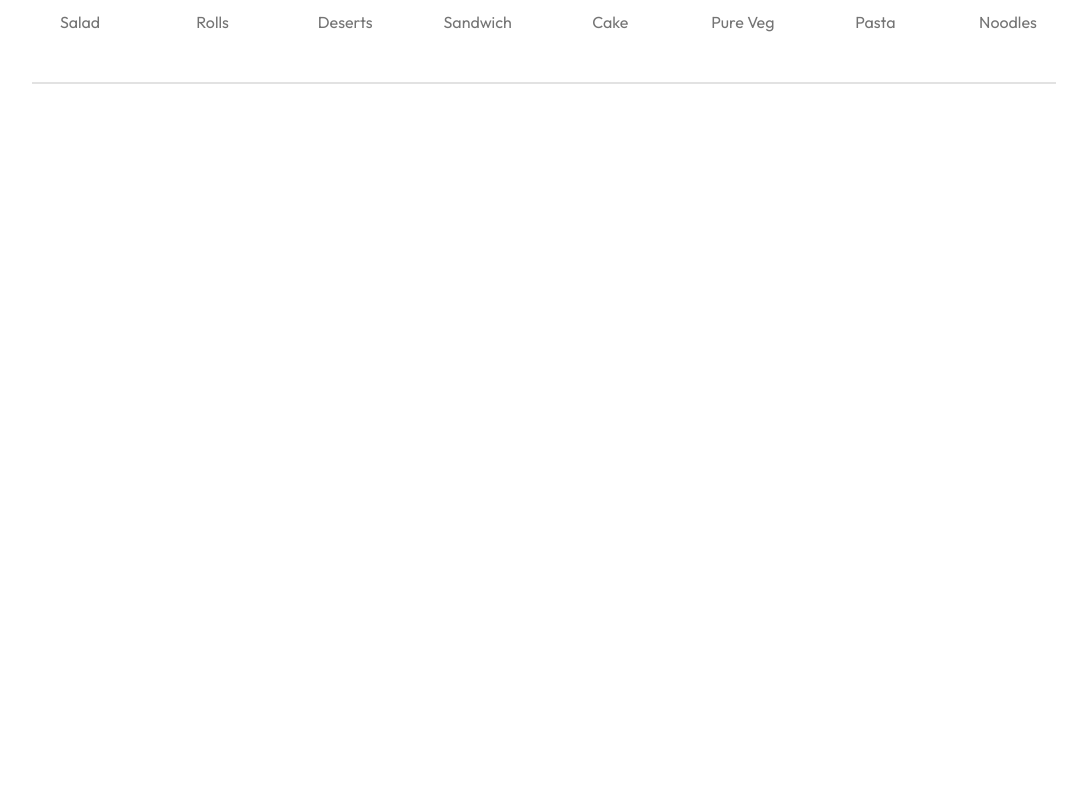
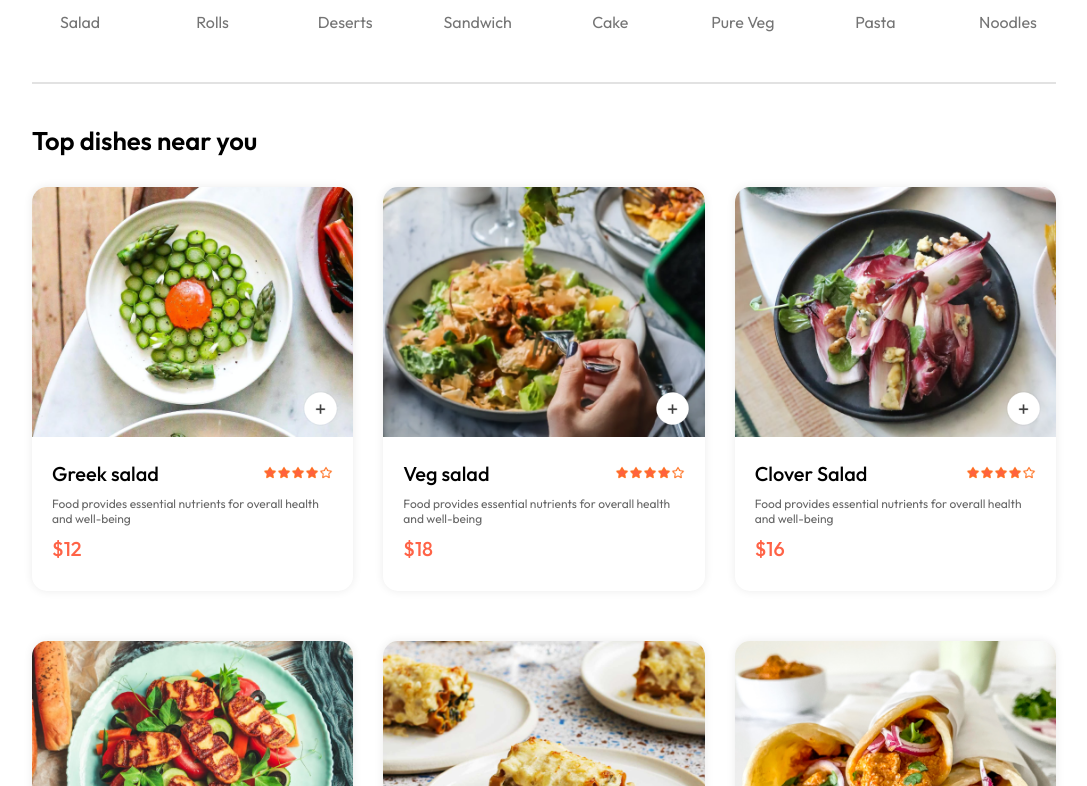
Before and after one commit to Mohan0416/Food-Ordering-Website, a React (Vite) app: page / in a window 1280 px wide. Shown: the part 854-1640 px from the top of the page, without its empty margins (96-1183 px from the left). Before the commit the page ends 948 px from the top, so only its background shows below. Built offline with nearby package versions, Linux system fonts and the light colour scheme.

Commit message:
food items added

```diff
--- /dev/null
+++ b/src/components/Display/Display.css
@@ -0,0 +1,14 @@
+.food-display{
+    margin-top: 30px;
+}
+.food-display h2{
+ font-size: max(2vw,24px);
+ font-weight:600;
+}
+.food-display-list{
+    display: grid;
+    grid-template-columns: repeat(auto-fill,minmax(240px,1fr));
+    margin-top: 30px;
+    gap: 30px;
+    row-gap: 50px;
+}
--- /dev/null
+++ b/src/components/Display/Display.jsx
@@ -0,0 +1,22 @@
+import React, { useContext } from 'react'
+import './Display.css'
+import { StoreContext } from '../../context/StoreContext'
+import FoodItem from '../FoodItem/FoodItem'
+import { assets } from '../../assets/assets'
+
+
+const Display = ({category}) => {
+    const {food_list} = useContext(StoreContext)
+  return (
+    <div className='food-display' id='food-display'>
+        <h2>Top dishes near you</h2>
+        <div className='food-display-list'>
+            {food_list.map((item,index) =>{
+                return <FoodItem key={index} id={item._id} name={item.name} description={item.description} price={item.price} image={item.image}/>
+            })}
+        </div>
+    </div>
+  )
+}
+
+export default Display
--- /dev/null
+++ b/src/components/FoodItem/FoodItem.css
@@ -0,0 +1,63 @@
+.food-item{
+   width:100%;
+   margin: auto;
+   border-radius: 15px;
+   box-shadow: 0px 0px 10px #00000015;
+   transition: 0.3s;
+   animation: fadeIn 1s;
+}
+.food-item-img{
+    width: 100%;
+    border-radius: 15px 15px 0px 0px;
+}
+.food-info{
+    padding: 20px;
+}
+.food-rating{
+    display: flex;
+    justify-content: space-between;
+    align-items: center;
+    margin-bottom: 10px;
+}
+.food-rating p{
+    font-size: 20px;
+    font-weight: 500;
+}
+.food-rating img{
+    width: 70px;
+}
+.food-item-desc{
+    color: #676767;
+    font-size: 12px;
+}
+.food-item-price{
+    font-size: 20px;
+    margin: 10px 0px;
+    color: tomato;
+    font-weight: 500;
+}
+.food-img{
+    position: relative;
+}
+.food-img .add{
+    position: absolute;
+    width: 35px;
+    bottom: 15px;
+    right: 15px;
+    cursor: pointer;
+    border-radius: 50%;
+}
+.food-item-container{
+    position: absolute;
+    bottom: 15px;
+    right: 15px;
+    display: flex;
+    align-items: center;
+    border-radius: 50px;
+    background-color: white;
+    padding: 6px;
+    gap: 10px;
+}
+.food-item-container img{
+    width: 25px;
+}
--- /dev/null
+++ b/src/components/FoodItem/FoodItem.jsx
@@ -0,0 +1,35 @@
+import React, { useState } from 'react'
+import './FoodItem.css'
+import { assets } from '../../assets/assets'
+
+
+const FoodItem = ({id,name,price,description,image}) => {
+
+  const [itemCount,setItemCount] = useState(0)
+
+  return (
+    <div className='food-item'>
+        <div className='food-img'>
+            <img className='food-item-img' src={image}/>
+            {!itemCount
+                ?<img className='add' onClick={()=>setItemCount(prev=>prev+1)} src={assets.add_icon_white}/>
+                :<div className='food-item-container'>
+                   <img onClick={()=>setItemCount(prev=>prev-1)}src={assets.remove_icon_red} alt="" />
+                   <p>{itemCount}</p>
+                   <img onClick={()=>setItemCount(prev=>prev+1)} src={assets.add_icon_green}/>
+                </div>
+            }
+        </div>
+        <div className='food-info'>
+            <div className="food-rating">
+                <p>{name}</p>
+                <img src={assets.rating_starts}/>
+            </div>
+            <p className="food-item-desc">{description}</p>
+            <p className="food-item-price">${price}</p>
+        </div>
+    </div>
+  )
+}
+
+export default FoodItem
--- /dev/null
+++ b/src/context/StoreContext.jsx
@@ -0,0 +1,37 @@
+import { createContext,useState } from "react";
+import { food_list } from "../assets/assets";
+
+export const StoreContext = createContext(null)
+
+const StoreContextProvider = (props) =>{
+    const [cartItems,setCartItems] = useState({})
+
+    const addToCart = (itemId) => {
+        if(!cartItems[itemId]){
+            setCartItems((prev)=>({...prev,[itemId]:1}))
+        }
+        else{
+            setCartItems((prev)=>({...prev,[itemId]:prev[itemId]+1}))
+        }
+    }
+
+    const removeFromCart =(itemId) =>{
+        setCartItems((prev)=>({...prev,[itemId]:prev[itemId]-1}))
+    }
+
+    const contextValue={
+        food_list,
+        cartItems,
+        setCartItems,
+        addToCart,
+        removeFromCart
+    }
+
+    return(
+        <StoreContext.Provider value={contextValue}>
+            {props.children}
+        </StoreContext.Provider>
+    )
+}
+
+export default StoreContextProvider;
--- a/src/main.jsx
+++ b/src/main.jsx
@@ -3,8 +3,11 @@
 import './index.css'
 import App from './App.jsx'
 import {BrowserRouter} from 'react-router-dom'
+import StoreContextProvider from './context/StoreContext.jsx'
 createRoot(document.getElementById('root')).render(
   <BrowserRouter>
-    <App />
+    <StoreContextProvider>
+        <App />
+    </StoreContextProvider>
   </BrowserRouter>
 )
--- a/src/pages/Home/Home.jsx
+++ b/src/pages/Home/Home.jsx
@@ -2,6 +2,7 @@
 import './Home.css'
 import Header from '../../components/Header/Header'
 import Menu from '../../components/Menu/Menu'
+import Display from '../../components/Display/Display'
 
 const Home = () => {
   const [category,setCategory] = useState("All");
@@ -9,6 +10,7 @@
     <div>
       < Header/>
       < Menu category={category} setCategory={setCategory}/>
+      < Display category={category}/>
     </div>
   )
 }
```
